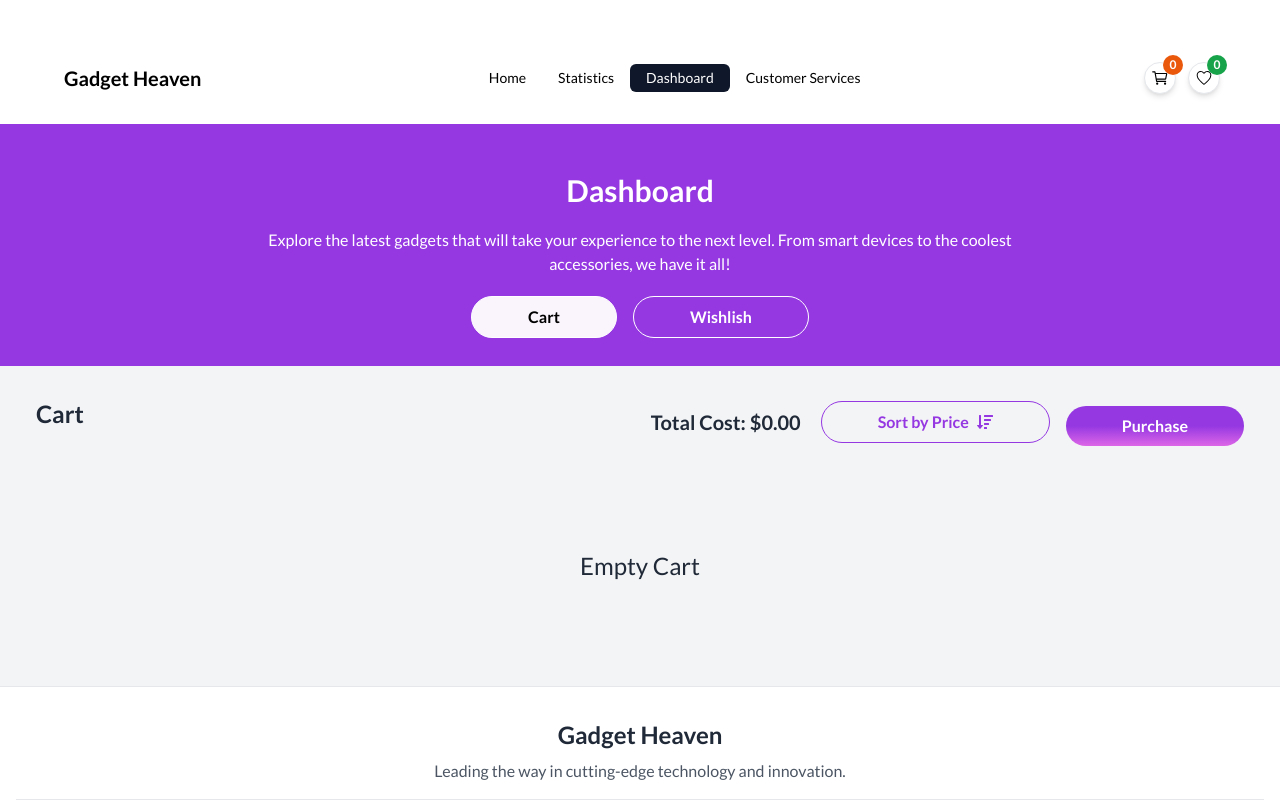
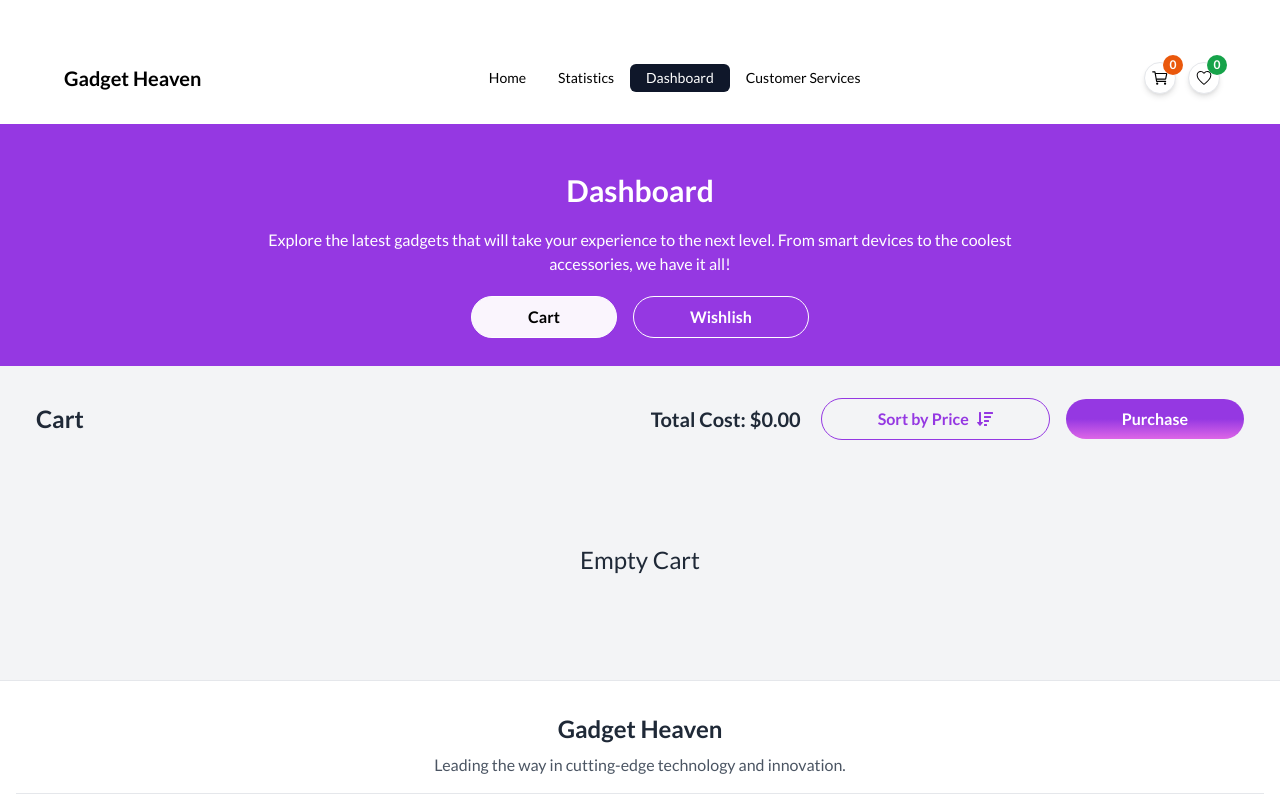
Before and after one commit to programming-hero-web-course-4/b10a8-gadget-heaven-xubayers, a React (Vite) app: page /dashboard in a window 1280 px wide. Shown: the top 800 px of the page. Built offline with nearby package versions, Linux system fonts and the light colour scheme.

Commit message:
alignment bug fix

```diff
--- a/src/components/CartTab.jsx
+++ b/src/components/CartTab.jsx
@@ -31,13 +31,13 @@ export default function CartTab({ data = [] }) {
   };
   return (
     <div>
-      <div className="flex justify-between">
+      <div className="flex justify-between items-center">
         <h2 className="text-2xl font-bold">Cart</h2>
         <div className="flex gap-5 sm:items-center">
           <h2 className="md:text-xl sm:text-lg text-sm  md:font-bold font-semibold">
             Total Cost: ${cost.toFixed(2)}{" "}
           </h2>
-          <div className="sm:flex am:space-y-0  space-y-2 gap-4 items-center">
+          <div className="sm:flex sm:space-y-0  space-y-2 gap-4 items-center">
             <button
               disabled={isDisable}
               className={`customBtn border border-primary text-primary ${
```
